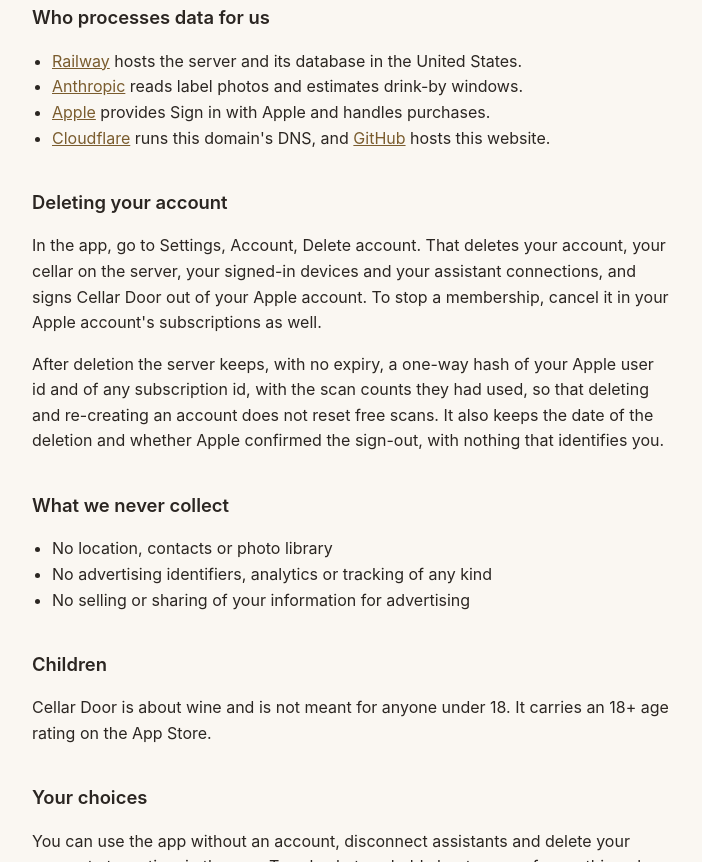
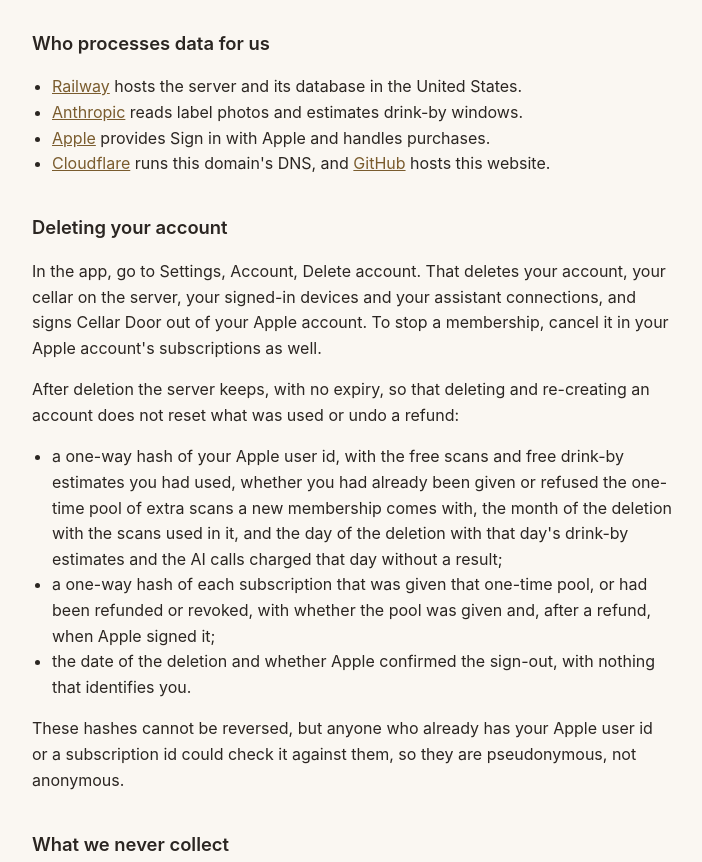
Before and after one commit to chrisHogan/cellardoor-site, a plain HTML site: page privacy.html in a window 1280 px wide. Shown: the part 1938-2800 px from the top of the page, without its empty margins (288-990 px from the left). Drawn offline with Linux system fonts and the light colour scheme.

Commit message:
Privacy policy: device model name, what is kept after deletion, AI features can be turned off

```diff
--- a/privacy.html
+++ b/privacy.html
@@ -52,7 +52,7 @@
     your Apple ID email);</li>
     <li>a token from Apple, stored encrypted, used only to sign you out of
     Cellar Door at Apple when you delete your account;</li>
-    <li>your phone's name, so you can tell your signed-in devices apart;</li>
+    <li>your phone's model name (such as iPhone), kept with each sign-in;</li>
     <li>when you signed up and last signed in.</li>
   </ul>
   <p>The server does not keep your name or email address. If Apple shares
@@ -78,7 +78,7 @@
 
   <h2>Shared cellars</h2>
   <p>If you invite someone to your cellar, the server keeps the invite's
-  label and, once they join, their phone's name (or "Guest") and their
+  label and, once they join, their phone's model name (such as iPhone, or "Guest") and their
   role. A guest who links their Apple account is stored as a one-way hash of
   their Apple user id, not the id itself.</p>
 
@@ -121,11 +121,24 @@
   assistant connections, and signs Cellar Door out of your Apple account.
   To stop a membership, cancel it in your Apple account's subscriptions as
   well.</p>
-  <p>After deletion the server keeps, with no expiry, a one-way hash of
-  your Apple user id and of any subscription id, with the scan counts they
-  had used, so that deleting and re-creating an account does not reset free
-  scans. It also keeps the date of the deletion and whether Apple confirmed
-  the sign-out, with nothing that identifies you.</p>
+  <p>After deletion the server keeps, with no expiry, so that deleting and
+  re-creating an account does not reset what was used or undo a refund:</p>
+  <ul>
+    <li>a one-way hash of your Apple user id, with the free scans and free
+    drink-by estimates you had used, whether you had already been given or
+    refused the one-time pool of extra scans a new membership comes with,
+    the month of the deletion with the scans used in it, and the day of the
+    deletion with that day's drink-by estimates and the AI calls charged
+    that day without a result;</li>
+    <li>a one-way hash of each subscription that was given that one-time
+    pool, or had been refunded or revoked, with whether the pool was given
+    and, after a refund, when Apple signed it;</li>
+    <li>the date of the deletion and whether Apple confirmed the sign-out,
+    with nothing that identifies you.</li>
+  </ul>
+  <p>These hashes cannot be reversed, but anyone who already has your Apple
+  user id or a subscription id could check it against them, so they are
+  pseudonymous, not anonymous.</p>
 
   <h2>What we never collect</h2>
   <ul>
@@ -139,8 +152,9 @@
   carries an 18+ age rating on the App Store.</p>
 
   <h2>Your choices</h2>
-  <p>You can use the app without an account, disconnect assistants and
-  delete your account at any time in the app. To ask what we hold about
+  <p>You can use the app without an account, turn AI features off in
+  Settings, AI features, disconnect assistants and delete your account at
+  any time in the app. To ask what we hold about
   you, or for anything else, email <a href="mailto:support@cellardooruncorked.com">support@cellardooruncorked.com</a>.</p>
 
   <h2>Changes</h2>
```
